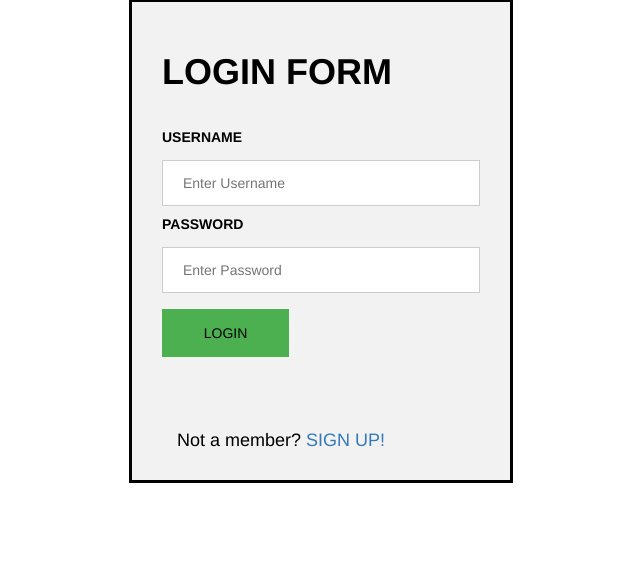
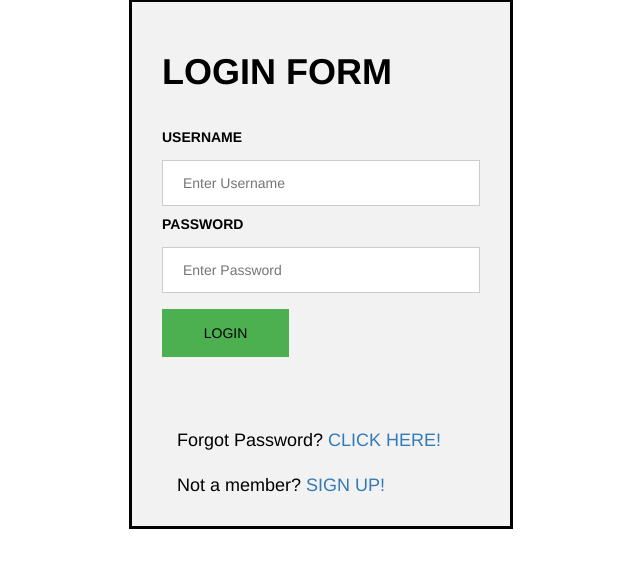
Before and after one commit to ishika-1/FinancialBot, a Django app: page / in a window 1280 px wide. Shown: the part 129-697 px from the top of the page, without its empty margins (319-959 px from the left). Run offline with Django 3.2, Linux system fonts and the light colour scheme; some libraries are stand-ins or nearby versions.

Commit message:
Update login.html

```diff
--- a/templates/login.html
+++ b/templates/login.html
@@ -136,9 +136,14 @@
         </div>
         <br/><br>
         <div class="container-fluid" >
-         <h4><span class="psw" style="color: black">Not a member? <a href="{% url 'registration' %}"> SIGN UP!</a></span></h4>
+         <h4><span class="psw" style="color: black">Forgot Password? <a href="{% url 'password_reset' %}"> CLICK HERE!</a></span></h4>
 
         </div>
+        <div class="container-fluid" >
+            <h4><span class="psw" style="color: black">Not a member? <a href="{% url 'registration' %}"> SIGN UP!</a></span></h4>
+
+           </div>
+
     </form>
         </div>
   </div>
```
